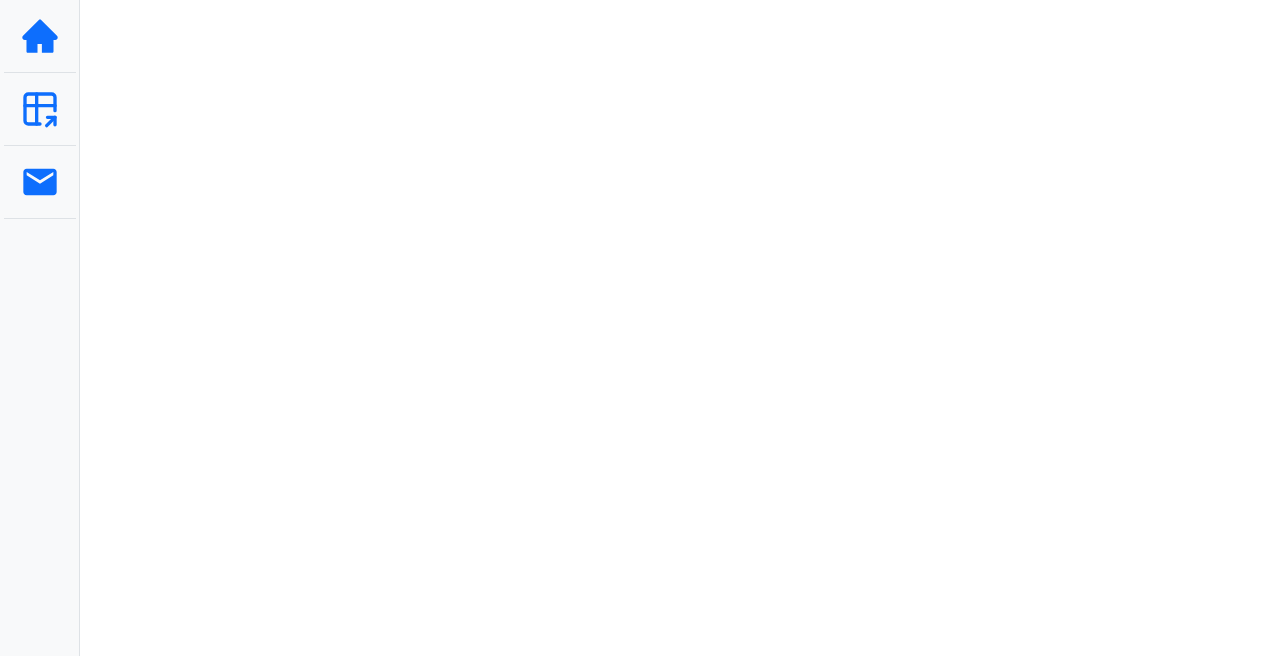
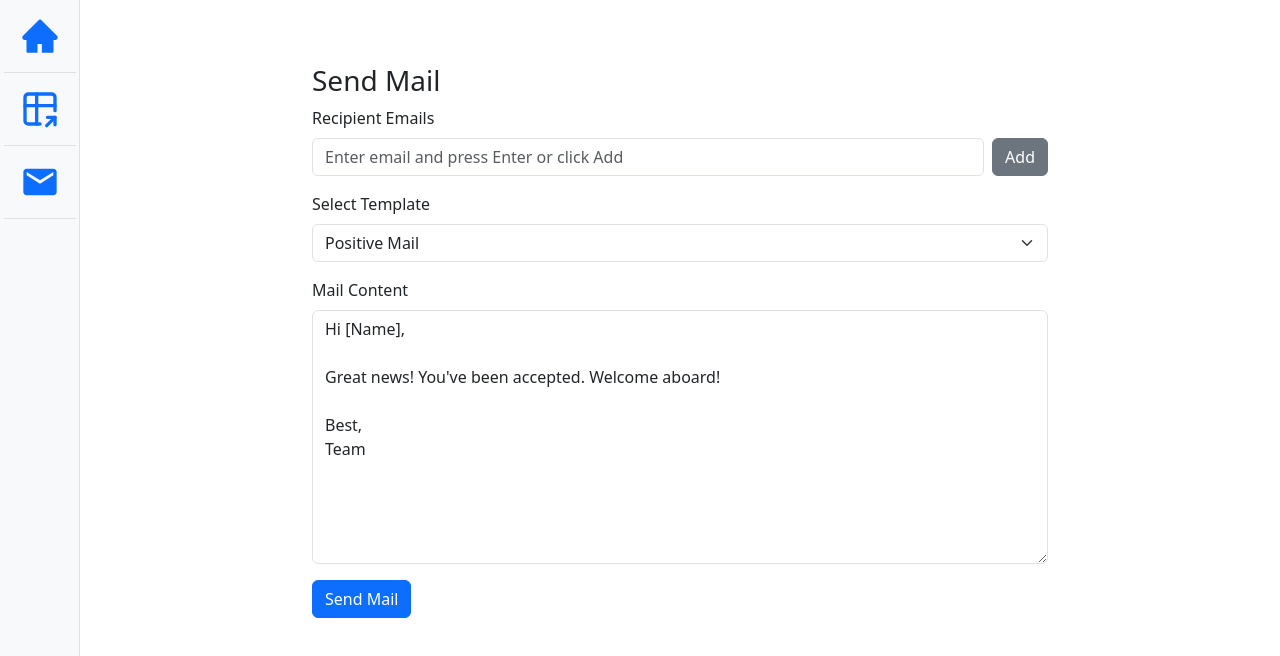
Before and after one commit to rejoyj/Resume-Filter, a React (Vite) app in the folder Resume-Filter/: page /mail-template in a window 1280 px wide. Before the commit this address had no page. Shown: the top 656 px of the page. Built offline with nearby package versions, Linux system fonts and the light colour scheme.

Commit message:
Mail Page Added

```diff
--- a/Resume-Filter/src/App.jsx
+++ b/Resume-Filter/src/App.jsx
@@ -5,6 +5,7 @@ import './App.css';
 import Page from './components/Page.jsx';
 import SideBar from './components/SideBar.jsx';
 import Homepage from './components/Homepage.jsx';
+import MailTemplatePage from './components/MailTemplatePage.jsx';
 
 import { BrowserRouter, Routes, Route } from 'react-router-dom';
 
@@ -20,6 +21,7 @@ function App() {
           <Routes>
             <Route path="/" element={<Homepage />} />
             <Route path="/page" element={<Page />} />
+            <Route path="/mail-template" element={<MailTemplatePage />} />
           </Routes>
         </div>
       </div>
--- /dev/null
+++ b/Resume-Filter/src/components/MailTemplatePage.jsx
@@ -0,0 +1,133 @@
+import React, { useState } from 'react';
+import { Form, Button, Container, Row, Col, Alert, Badge } from 'react-bootstrap';
+
+const templates = {
+  positive: "Hi [Name],\n\nGreat news! You've been accepted. Welcome aboard!\n\nBest,\nTeam",
+  negative: "Hi [Name],\n\nWe regret to inform you that you were not selected.\n\nRegards,\nTeam",
+  info: "Hi [Name],\n\nHere is some important information regarding your application.\n\nThanks,\nTeam"
+};
+
+function MailTemplatePage() {
+  const [selectedTemplate, setSelectedTemplate] = useState('positive');
+  const [content, setContent] = useState(templates['positive']);
+  const [currentEmail, setCurrentEmail] = useState('');
+  const [recipients, setRecipients] = useState([]);
+  const [showAlert, setShowAlert] = useState(false);
+  const [error, setError] = useState('');
+
+  const emailRegex = /^[^\s@]+@[^\s@]+\.[^\s@]+$/;
+
+  const handleAddEmail = () => {
+    const email = currentEmail.trim();
+    if (!email) return;
+    if (!emailRegex.test(email)) {
+      setError('Invalid email format.');
+      return;
+    }
+    if (recipients.includes(email)) {
+      setError('This email is already added.');
+      return;
+    }
+
+    setRecipients([...recipients, email]);
+    setCurrentEmail('');
+    setError('');
+  };
+
+  const handleRemoveEmail = (emailToRemove) => {
+    setRecipients(recipients.filter((email) => email !== emailToRemove));
+  };
+
+  const handleKeyDown = (e) => {
+    if (e.key === 'Enter') {
+      e.preventDefault();
+      handleAddEmail();
+    }
+  };
+
+  const handleSend = () => {
+    if (recipients.length === 0) {
+      setError('Please add at least one recipient email.');
+      return;
+    }
+    setError('');
+    setShowAlert(true);
+    setTimeout(() => setShowAlert(false), 3000);
+  };
+
+  const handleTemplateChange = (e) => {
+    const template = e.target.value;
+    setSelectedTemplate(template);
+    setContent(templates[template]);
+  };
+
+  return (
+    <Container className="mt-5">
+      <Row className="justify-content-center">
+        <Col md={8}>
+          <h3>Send Mail</h3>
+
+          <Form.Group className="mb-3">
+            <Form.Label>Recipient Emails</Form.Label>
+            <div className="d-flex gap-2 mb-2">
+              <Form.Control
+                type="email"
+                placeholder="Enter email and press Enter or click Add"
+                value={currentEmail}
+                onChange={(e) => setCurrentEmail(e.target.value)}
+                onKeyDown={handleKeyDown}
+              />
+              <Button variant="secondary" onClick={handleAddEmail}>Add</Button>
+            </div>
+
+            <div className="mb-3">
+              {recipients.map((email) => (
+                <Badge
+                  pill
+                  bg="info"
+                  className="me-2 mb-2"
+                  key={email}
+                  style={{ cursor: 'pointer' }}
+                  onClick={() => handleRemoveEmail(email)}
+                >
+                  {email} ✕
+                </Badge>
+              ))}
+            </div>
+          </Form.Group>
+
+          <Form.Group className="mb-3">
+            <Form.Label>Select Template</Form.Label>
+            <Form.Select value={selectedTemplate} onChange={handleTemplateChange}>
+              <option value="positive">Positive Mail</option>
+              <option value="negative">Negative Mail</option>
+              <option value="info">Info Mail</option>
+            </Form.Select>
+          </Form.Group>
+
+          <Form.Group className="mb-3">
+            <Form.Label>Mail Content</Form.Label>
+            <Form.Control
+              as="textarea"
+              rows={10}
+              value={content}
+              onChange={(e) => setContent(e.target.value)}
+            />
+          </Form.Group>
+
+          <Button variant="primary" onClick={handleSend}>Send Mail</Button>
+
+          {error && <Alert variant="danger" className="mt-3">{error}</Alert>}
+
+          {showAlert && (
+            <Alert variant="success" className="mt-3">
+              ✅ Mail sent to: <strong>{recipients.join(', ')}</strong>
+            </Alert>
+          )}
+        </Col>
+      </Row>
+    </Container>
+  );
+}
+
+export default MailTemplatePage;
--- a/Resume-Filter/src/components/SideBar.jsx
+++ b/Resume-Filter/src/components/SideBar.jsx
@@ -22,7 +22,7 @@ const SideBar = () => {
        <TbTableShare size={40} />
       </Nav.Link>
 
-    <Nav.Link  className="py-3 border-bottom" title="Email">
+    <Nav.Link  href='/mail-template' className="py-3 border-bottom" title="Email">
       <MdEmail size={40} />
       </Nav.Link>
 
```
